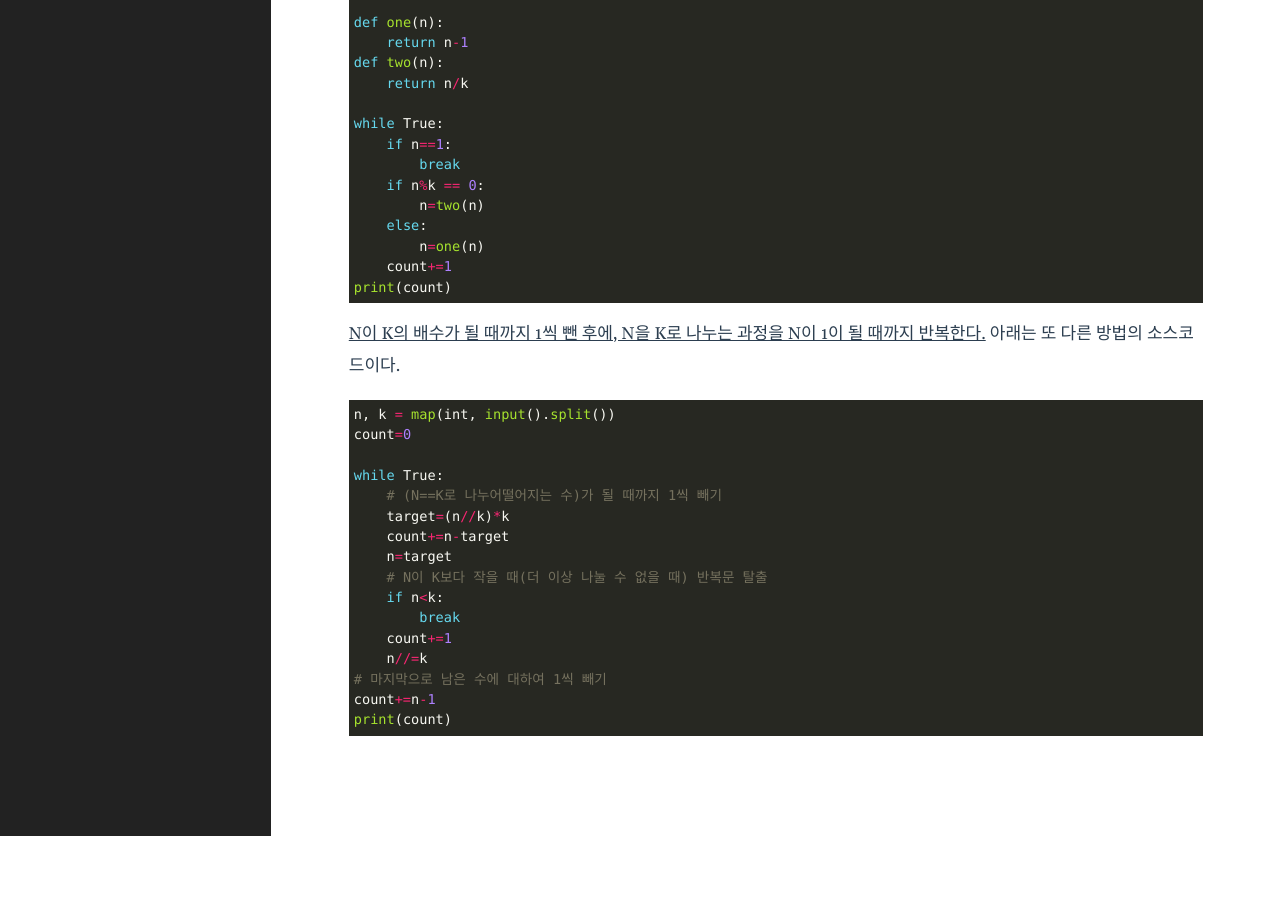
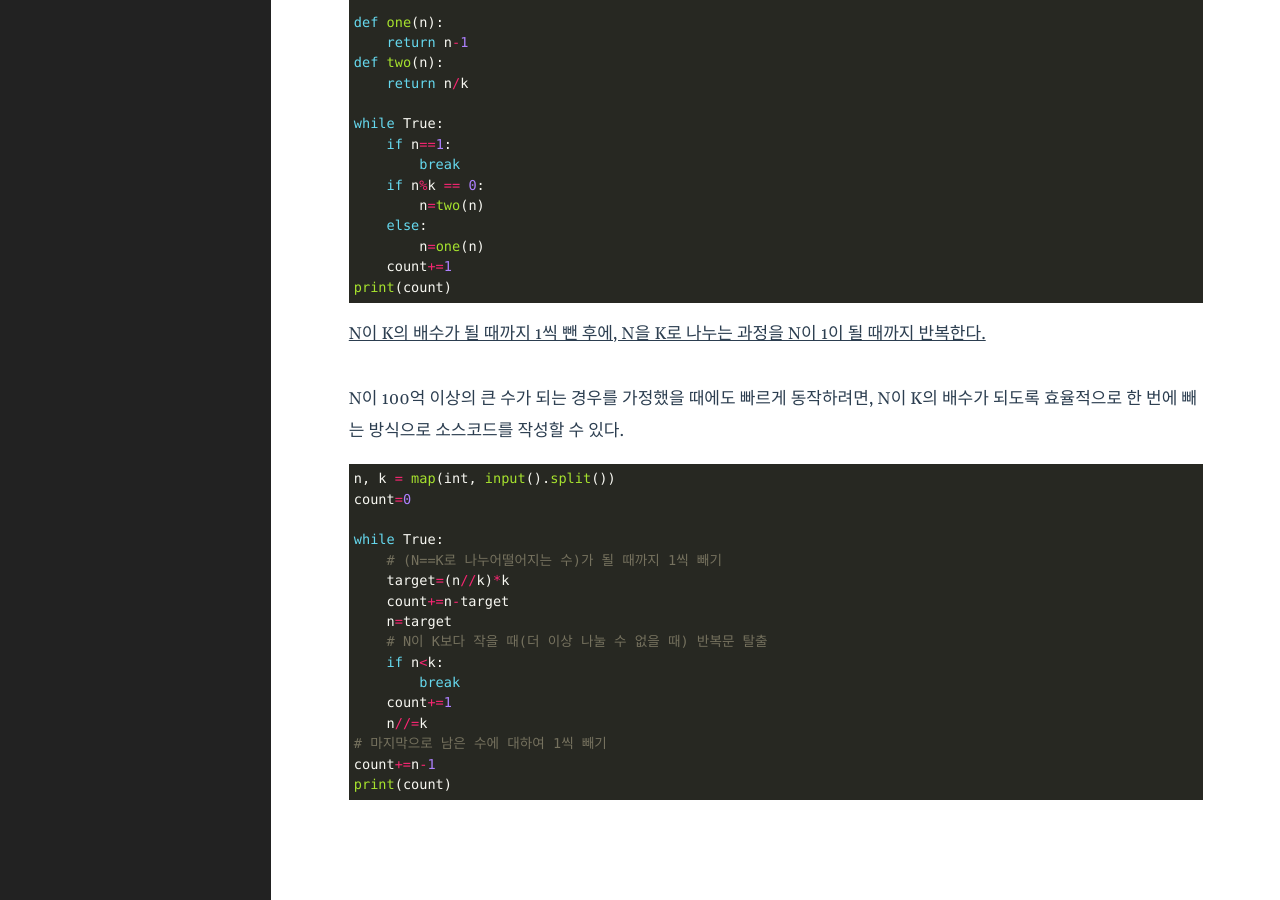
Before and after one commit to Yoo-sumi/Yoo-sumi.github.io, a Jekyll site: the page built from _posts/2022-01-25-Greedy.markdown, in a window 1280 px wide and 900 px high, scrolled down 2649 px. Built offline with Jekyll 4.4.1, drawn with Linux system fonts in a browser that asks for light colours; before the commit the page ends 3485 px from its top, so only the background shows below that.

Commit message:
Docs: 그리디 예제 4번까지 요약 추가

````diff
--- a/_posts/2022-01-25-Greedy.markdown
+++ b/_posts/2022-01-25-Greedy.markdown
@@ -114,7 +114,8 @@ while True:
     count+=1
 print(count)
 ```
-<u>N이 K의 배수가 될 때까지 1씩 뺀 후에, N을 K로 나누는 과정을 N이 1이 될 때까지 반복한다.</u> 아래는 또 다른 방법의 소스코드이다.
+<u>N이 K의 배수가 될 때까지 1씩 뺀 후에, N을 K로 나누는 과정을 N이 1이 될 때까지 반복한다.</u><br><br>
+N이 100억 이상의 큰 수가 되는 경우를 가정했을 때에도 빠르게 동작하려면, N이 K의 배수가 되도록 효율적으로 한 번에 빼는 방식으로 소스코드를 작성할 수 있다.
 ```python
 n, k = map(int, input().split())
 count=0
````
